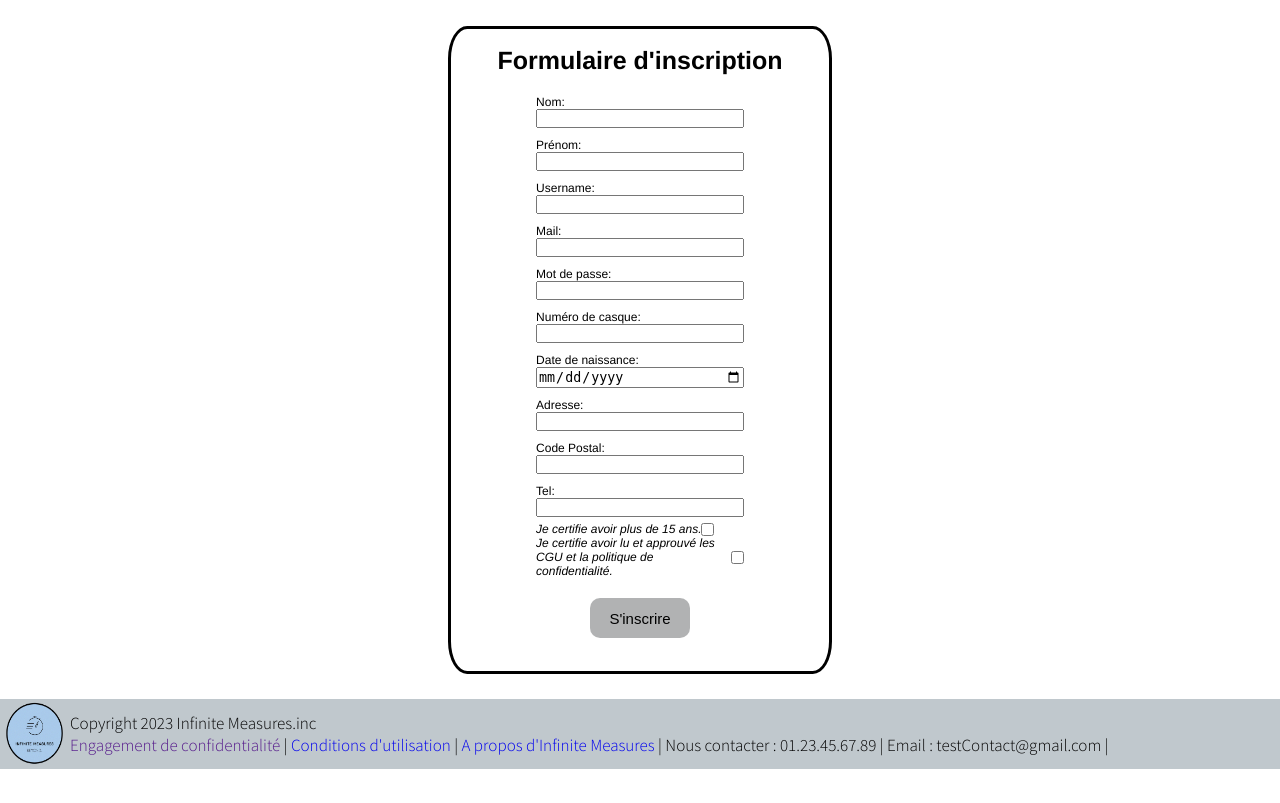
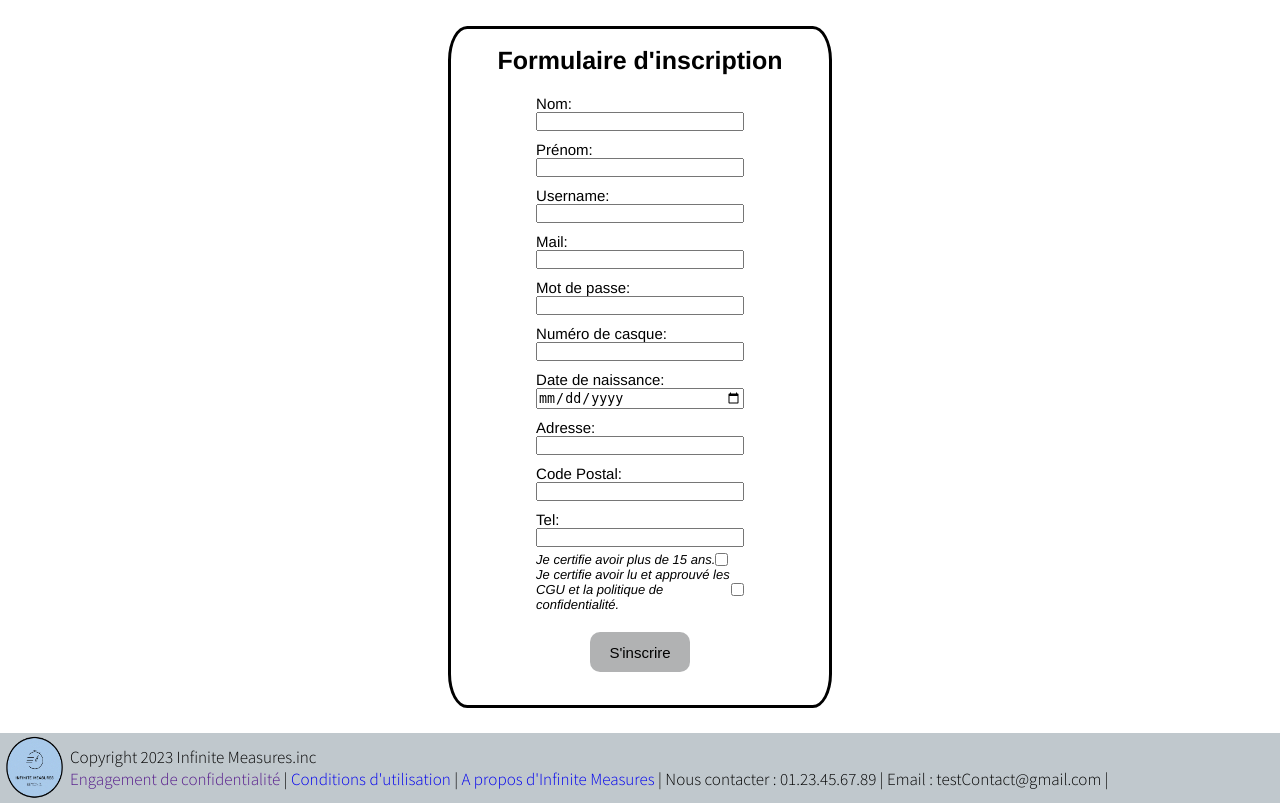
Before and after one commit to BenjaminBrehier/HealthyVibe, a PHP site: page /inscription.php in a window 1280 px wide. Shown: the part 93-896 px from the top of the page. Before the commit the page ends 862 px from the top, so only its background shows below. Run offline with PHP 8.4, Linux system fonts and the light colour scheme.

Commit message:
Augmentation taille police

```diff
--- a/res/css/inscription.css
+++ b/res/css/inscription.css
@@ -78,13 +78,14 @@ form {
     flex-direction: column;
     margin-top: 5px;
     margin-bottom: 5px;
+    font-size: 15px;
 }
 
 .checkbox {
     display:flex;
     flex-direction:row;
     align-items:center;
-    font-size:12px;
+    font-size:13px;
     font-style:italic;
 }
 
```
